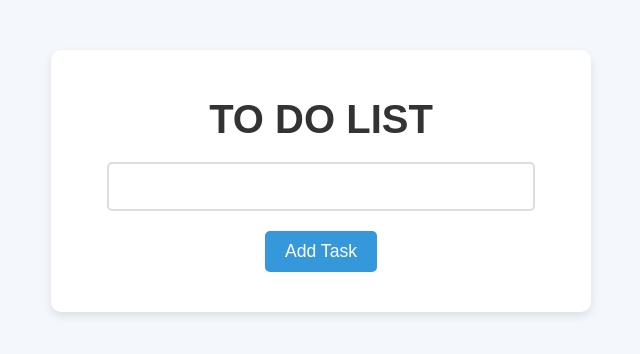
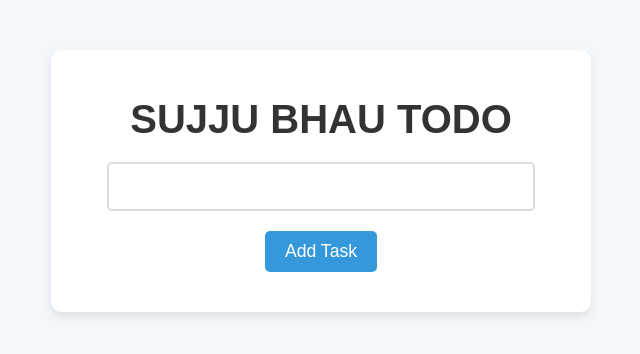
Before and after one commit to Karan010201/to-do-app, a plain HTML site: page index.html in a window 1280 px wide. Shown: the whole page, without its empty margins (319-959 px from the left). Drawn offline with Linux system fonts and the light colour scheme.

Commit message:
Update index.html

```diff
--- a/index.html
+++ b/index.html
@@ -8,7 +8,7 @@
 </head>
 <body>
     <div class="container">
-        <h1 id="heading">TO DO LIST</h1>
+        <h1 id="heading">SUJJU BHAU TODO</h1>
         <input type="text" class="heading">
         <button id="addBtn">Add Task</button>
         <ul class="list"></ul>
```
